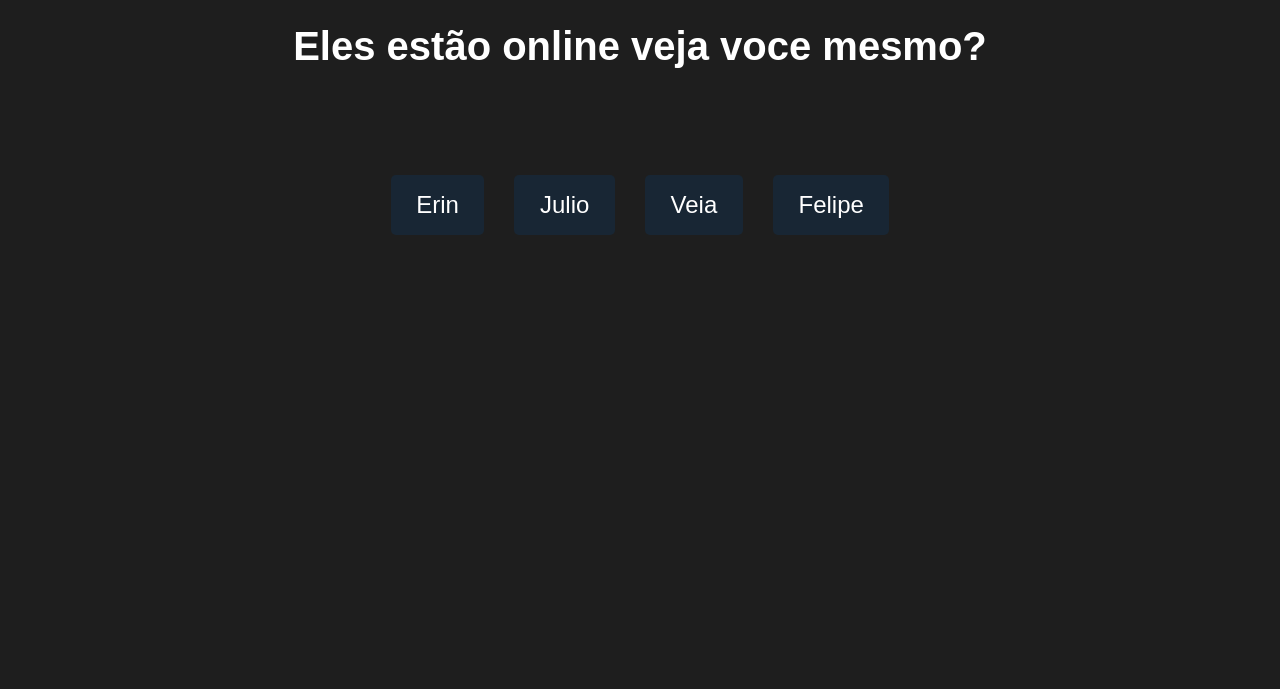
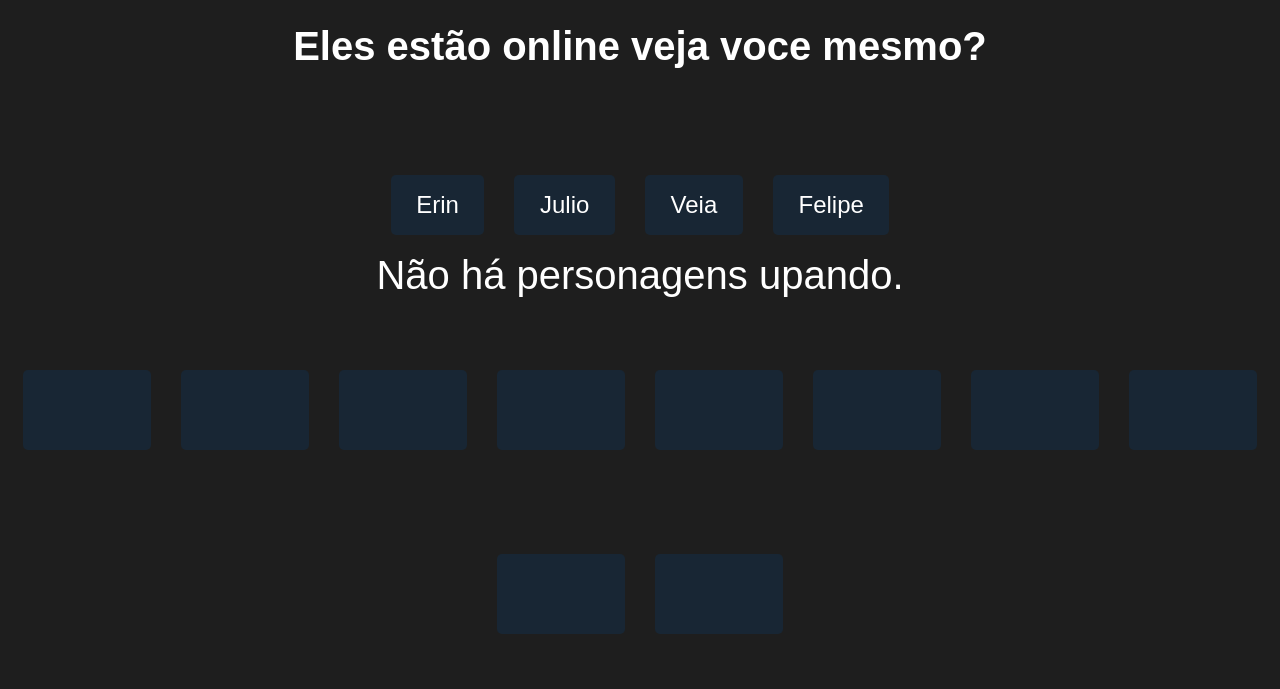
Before and after one commit to erisenrholanda/quem-ta-upando, a plain HTML site: page players/felipe.html in a window 1280 px wide. Drawn offline with Linux system fonts and the light colour scheme.

Commit message:
atualizando links para o veia e o julio

```diff
--- a/players/felipe.html
+++ b/players/felipe.html
@@ -18,6 +18,18 @@
             <li><a href="./felipe.html" alt="Felipe" class="menu">Felipe</a></li>
         </ul>
     </div>
-
+    <p>Não há personagens upando.</p>
+    <ul>
+        <li><a href="https://www.muzenith.com.br/profile/character/" alt="" class="menu-char"></a></li>
+        <li><a href="https://www.muzenith.com.br/profile/character/" alt="" class="menu-char"></a></li>
+        <li><a href="https://www.muzenith.com.br/profile/character/" alt="" class="menu-char"></a></li>
+        <li><a href="https://www.muzenith.com.br/profile/character/" alt="" class="menu-char"></a></li>
+        <li><a href="https://www.muzenith.com.br/profile/character/" alt="" class="menu-char"></a></li>
+        <li><a href="https://www.muzenith.com.br/profile/character/" alt="" class="menu-char"></a></li>
+        <li><a href="https://www.muzenith.com.br/profile/character/" alt="" class="menu-char"></a></li>
+        <li><a href="https://www.muzenith.com.br/profile/character/" alt="" class="menu-char"></a></li>
+        <li><a href="https://www.muzenith.com.br/profile/character/" alt="" class="menu-char"></a></li>
+        <li><a href="https://www.muzenith.com.br/profile/character/" alt="" class="menu-char"></a></li>
+    </ul>
 </body>
 </html>
```
Also changed, not shown: index.html (+1 -1 lines), players/julio.html (+12 -0 lines), players/veia.html (+4 -1 lines).
